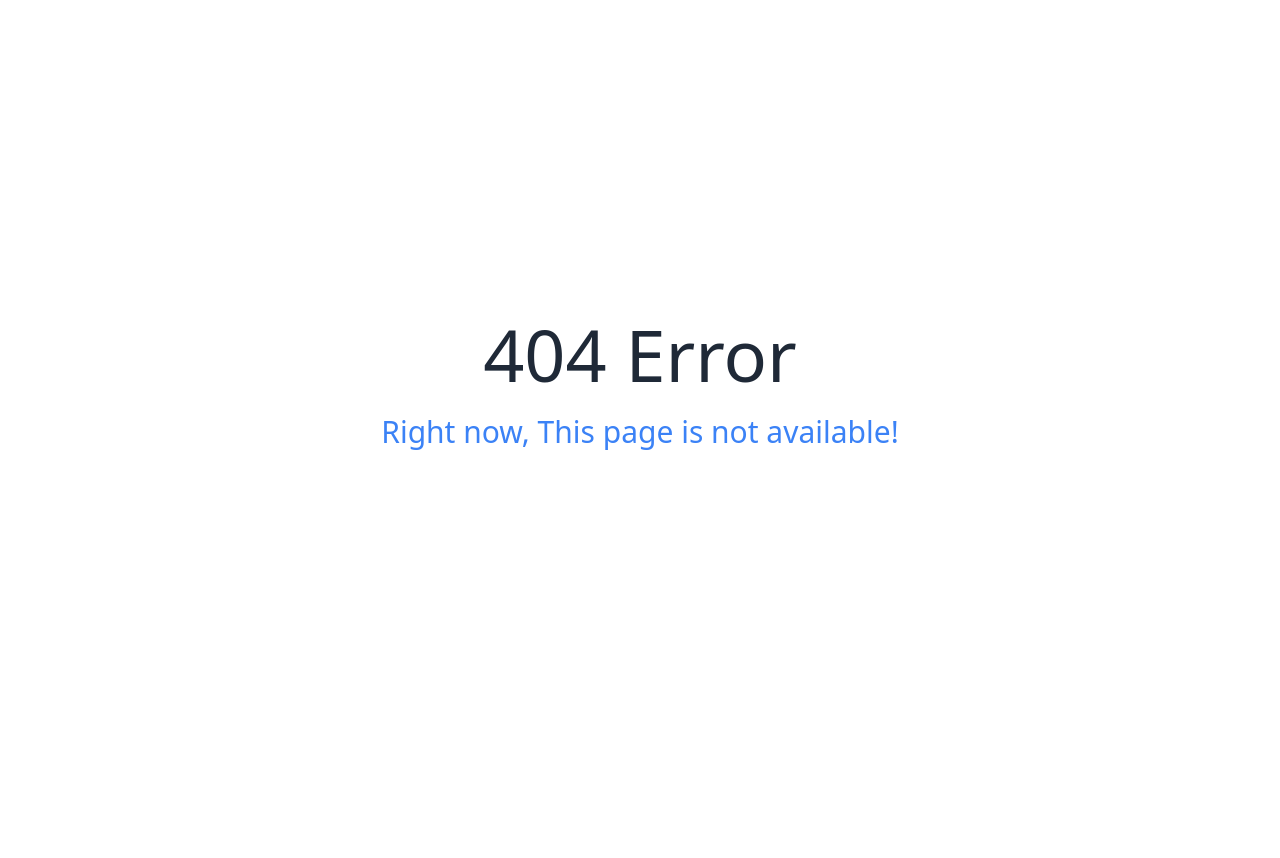
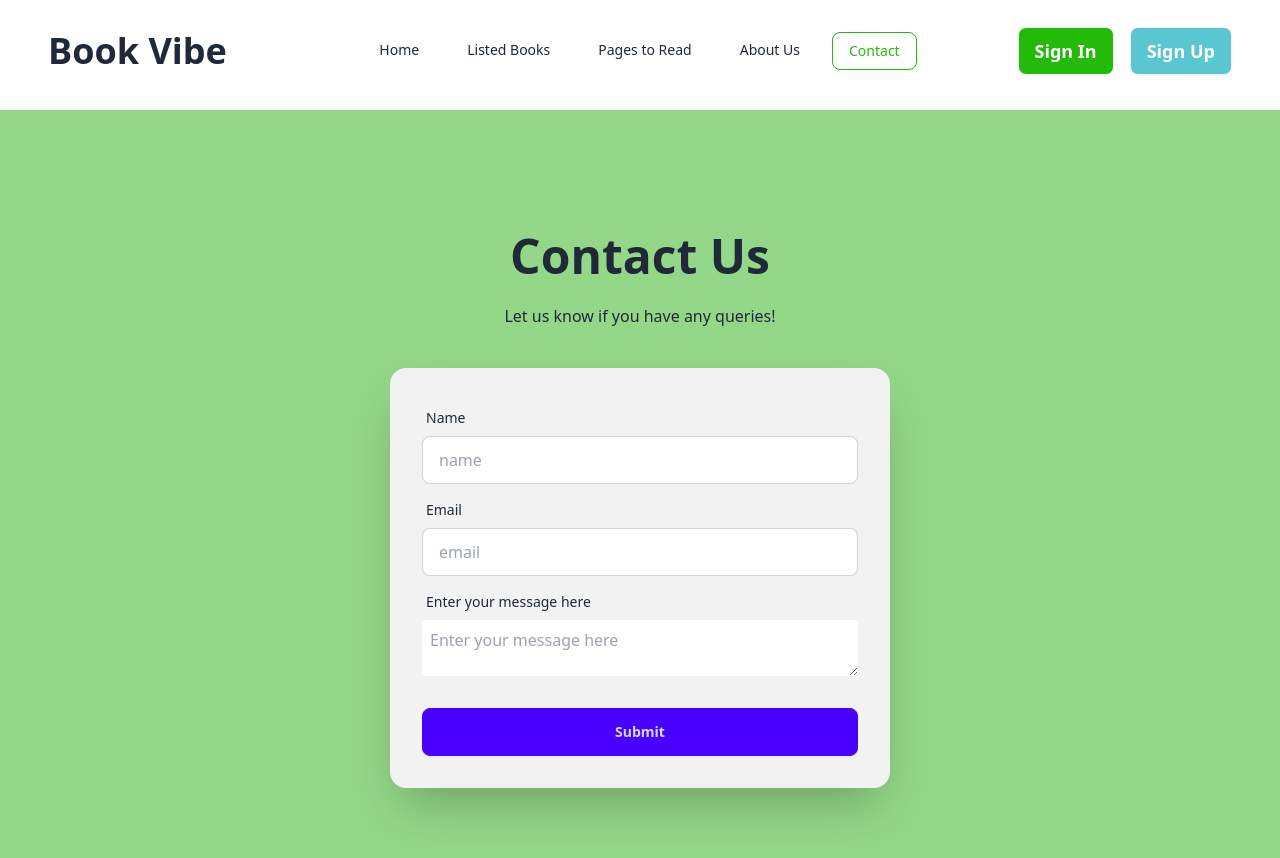
Before and after one commit to Satabdi-Rani/BookReview, a React (Vite) app: page /contact in a window 1280 px wide. Before the commit this address had no page. Shown: the top 858 px of the page. Before the commit the page ends 800 px from the top, so only its background shows below. Built offline with nearby package versions, Linux system fonts and the light colour scheme.

Commit message:
Contact page added

```diff
--- a/package.json
+++ b/package.json
@@ -17,6 +17,7 @@
     "react-dom": "^18.2.0",
     "react-icons": "^5.2.1",
     "react-router-dom": "^6.23.1",
+    "react-toastify": "^10.0.5",
     "sort-by": "^1.2.0"
   },
   "devDependencies": {
--- /dev/null
+++ b/src/components/AboutUS/AboutUS.jsx
@@ -0,0 +1,10 @@
+
+const AboutUS = () => {
+    return (
+        <div>
+
+        </div>
+    );
+};
+
+export default AboutUS;
--- /dev/null
+++ b/src/components/Contact/Contact.jsx
@@ -0,0 +1,41 @@
+
+const Contact = () => {
+    return (
+        <div className="hero min-h-screen bg-[#94d788] mt-6">
+            <div className="hero-content flex-col">
+                <div className="text-center ">
+                    <h1 className="text-5xl font-bold">Contact Us</h1>
+                    <p className="py-6">Let us know if you have any queries!</p>
+                </div>
+                <div className="card shrink-0 w-[400px] sm:w-[500px]  shadow-2xl bg-base-200">
+                    <form className="card-body">
+                        <div className="form-control">
+                            <label className="label">
+                                <span className="label-text">Name</span>
+                            </label>
+                            <input type="text" placeholder="name" className="input input-bordered" required />
+                        </div>
+                        <div className="form-control">
+                            <label className="label">
+                                <span className="label-text">Email</span>
+                            </label>
+                            <input type="email" placeholder="email" className="input input-bordered" required />
+                        </div>
+                        <div className="form-control">
+                            <label className="label">
+                                <span className="label-text">Enter your message here</span>
+                            </label>
+                            <textarea className="rounded pt-2 pl-2" name="textarea" id="" placeholder="Enter your message here"></textarea>
+                        </div>
+
+                        <div className="form-control mt-6">
+                            <button className="btn btn-primary">Submit</button>
+                        </div>
+                    </form>
+                </div>
+            </div>
+        </div>
+    );
+};
+
+export default Contact;
--- a/src/components/Header/Header.jsx
+++ b/src/components/Header/Header.jsx
@@ -15,6 +15,8 @@ const Header = () => {
                                 <li><NavLink to="/" className={({ isActive }) => isActive ? 'active-link' : ''}>Home</NavLink></li>
                                 <li><NavLink to="/listedbooks" className={({ isActive }) => isActive ? 'active-link' : ''}>Listed Books</NavLink> </li>
                                 <li><NavLink to="/pagestoread" className={({ isActive }) => isActive ? 'active-link' : ''}> Pages to Read</NavLink> </li>
+                                <li><NavLink to="/aboutus" className={({ isActive }) => isActive ? 'active-link' : ''}> About Us</NavLink> </li>
+                                <li><NavLink to="/contact" className={({ isActive }) => isActive ? 'active-link' : ''}> Contact</NavLink> </li>
                             </ul>
                         </div>
                         <h1 className="text-4xl font-bold">Book Vibe</h1>
@@ -24,6 +26,8 @@ const Header = () => {
                             <li><NavLink to="/" className={({ isActive }) => isActive ? 'active-link' : ''}>Home</NavLink></li>
                             <li><NavLink to="/listedbooks" className={({ isActive }) => isActive ? 'active-link' : ''}>Listed Books</NavLink> </li>
                             <li><NavLink to="/pagestoread" className={({ isActive }) => isActive ? 'active-link' : ''}> Pages to Read</NavLink> </li>
+                            <li><NavLink to="/aboutus" className={({ isActive }) => isActive ? 'active-link' : ''}> About Us</NavLink> </li>
+                            <li><NavLink to="/contact" className={({ isActive }) => isActive ? 'active-link' : ''}> Contact</NavLink> </li>
                         </ul>
                     </div>
                     <div className="flex flex-row gap-4 navbar-end">
--- a/src/components/ListedBooks/ListedBooks.jsx
+++ b/src/components/ListedBooks/ListedBooks.jsx
@@ -1,8 +1,30 @@
+import { useEffect, useState } from "react";
+import { useLoaderData } from "react-router-dom";
+import { getStoredBook } from "../../utility/localstorage";
 
 const ListedBooks = () => {
+    const books = useLoaderData();
+    const [readedBook, setReadedBook] = useState([]);
+
+    useEffect(()=> {
+        const storedBookIds = getStoredBook();
+        if(books.length> 0){
+            const readBooks = [];
+            for(const id of storedBookIds){
+                const book = books.find(book => book.id === id);
+                if(book){
+                    readBooks.push(book)
+                }
+            }
+        //    const readBooks = books.filter(book => storedBookIds.includes(book.id) )
+        //    console.log(readBooks);
+        setReadedBook(readBooks);
+        }
+    }, [])
+
     return (
         <div>
-            <h2>listed books</h2>
+            <h2>listed books: {readedBook.bookID}</h2>
         </div>
     );
 };
--- a/src/components/SingleBookDetails/SingleBookDetails.jsx
+++ b/src/components/SingleBookDetails/SingleBookDetails.jsx
@@ -1,13 +1,24 @@
 import { Link, useLoaderData, useParams } from "react-router-dom";
+import { ToastContainer, toast } from 'react-toastify';
+import 'react-toastify/dist/ReactToastify.css';
+import { saveBook } from "../../utility/localstorage";
 
 const SingleBookDetails = () => {
   const books = useLoaderData();
-    const {bookId} = useParams();
+  const { bookId } = useParams();
 
   const bookIdInt = parseInt(bookId);
   const book = books.find(book => book.bookId == bookIdInt);
-    console.log(books, bookId)
-    console.log(book)
+  // console.log(books, bookId)
+  // console.log(book);
+
+  const handleReadButtoon = () => {
+    saveBook(bookIdInt);
+    toast("Amazing! This Book is now on your Read List");
+  }
+
+  const handleWishListButtoon = () => toast("Great! This Book is now on your wishlist");
+
   return (
     <div className="container mx-auto mt-16 mb-10 sm:mb-20">
       <div className="px-8 sm:px-12 grid sm:grid-cols-2">
@@ -18,13 +29,13 @@ const SingleBookDetails = () => {
         <div className="sm:ml-16">
           <h1 className="mt-6 sm:mt-0 text-2xl sm:text-5xl font-bold">{book.bookName}</h1>
           <h4 className="font-semibold text-lg sm:text-2xl py-4 sm:py-6">By: {book.author}</h4>
-                  <hr className="border"/>
+          <hr className="border" />
           <p className="text-lg sm:text-2xl font-semibold py-4">{book.category}</p>
           <hr className="border" />
           <p className="text-md sm:text-lg py-6"><b>Review: </b>{book.review}</p>
           <p className="flex flex-row pb-6 font-bold">Tag:
             {
-                        book.tags.map((tag, idx)=> <li key={idx} className='border-2 text-[#23BA0A] bg-transparent px-4 py-2 rounded-xl list-none ml-4 '><span>#</span>{tag}</li> )
+              book.tags.map((tag, idx) => <li key={idx} className='border-2 text-[#23BA0A] bg-transparent px-4 py-2 rounded-xl list-none ml-4 '><span>#</span>{tag}</li>)
 
             }
           </p>
@@ -45,12 +56,12 @@ const SingleBookDetails = () => {
             </ul>
           </div>
           <div className="flex flex-row gap-6">
-                    <Link className="text-xl text-black font-semibold hover:text-white hover:bg-[#50B1C9] bg-transparent border rounded-lg px-6 py-3">Read</Link>
-                    <Link className="text-xl text-black font-semibold hover:text-white hover:bg-[#50B1C9] bg-transparent border rounded-lg px-6 py-3">Wishlist</Link>
+            <Link onClick={handleReadButtoon} className="text-xl text-black font-semibold hover:text-white hover:bg-[#50B1C9] bg-transparent border rounded-lg px-6 py-3">Read</Link>
+            <Link onClick={handleWishListButtoon} className="text-xl text-black font-semibold hover:text-white hover:bg-[#50B1C9] bg-transparent border rounded-lg px-6 py-3">Wishlist</Link>
           </div>
         </div>
       </div>
-
+      <ToastContainer />
     </div>
   );
 };
--- a/src/main.jsx
+++ b/src/main.jsx
@@ -8,6 +8,8 @@ import ErrorPage from './components/ErrorPage/ErrorPage';
 import ListedBooks from './components/ListedBooks/ListedBooks';
 import PagesToRead from './components/PagesToRead/PagesToRead';
 import SingleBookDetails from './components/SingleBookDetails/SingleBookDetails';
+import AboutUS from './components/AboutUS/AboutUS';
+import Contact from './components/Contact/Contact';
 
 const router = createBrowserRouter([
   {
@@ -22,10 +24,19 @@ const router = createBrowserRouter([
     {
       path:"/listedbooks",
       element: <ListedBooks></ListedBooks>,
+      loader: () => fetch('../booksdata.json'),
     },
     {
       path:"/pagestoread",
       element: <PagesToRead></PagesToRead>,
+    },
+    {
+      path: '/aboutus',
+      element: <AboutUS></AboutUS>
+    },
+    {
+      path: '/contact',
+      element: <Contact></Contact>
     },
     {
       path: '/book/:bookId',
--- /dev/null
+++ b/src/utility/localstorage.js
@@ -0,0 +1,19 @@
+const getStoredBook = () => {
+    const storedBook = localStorage.getItem('saved-books');
+    if(storedBook){
+        return JSON.parse(storedBook);
+    }
+    return [];
+}
+
+
+const saveBook = id => {
+    const storedBooks = getStoredBook();
+    const exists = storedBooks.find( clickedBookId => clickedBookId === id);
+    if(!exists){
+        storedBooks.push(id);
+        localStorage.setItem('saved-books', JSON.stringify(storedBooks));
+    }
+}
+
+export {getStoredBook ,saveBook}
```
Also changed, not shown: 1 other file (tests, documents, lock files or other folders). Lines whose indentation alone changed are shown as unchanged.
